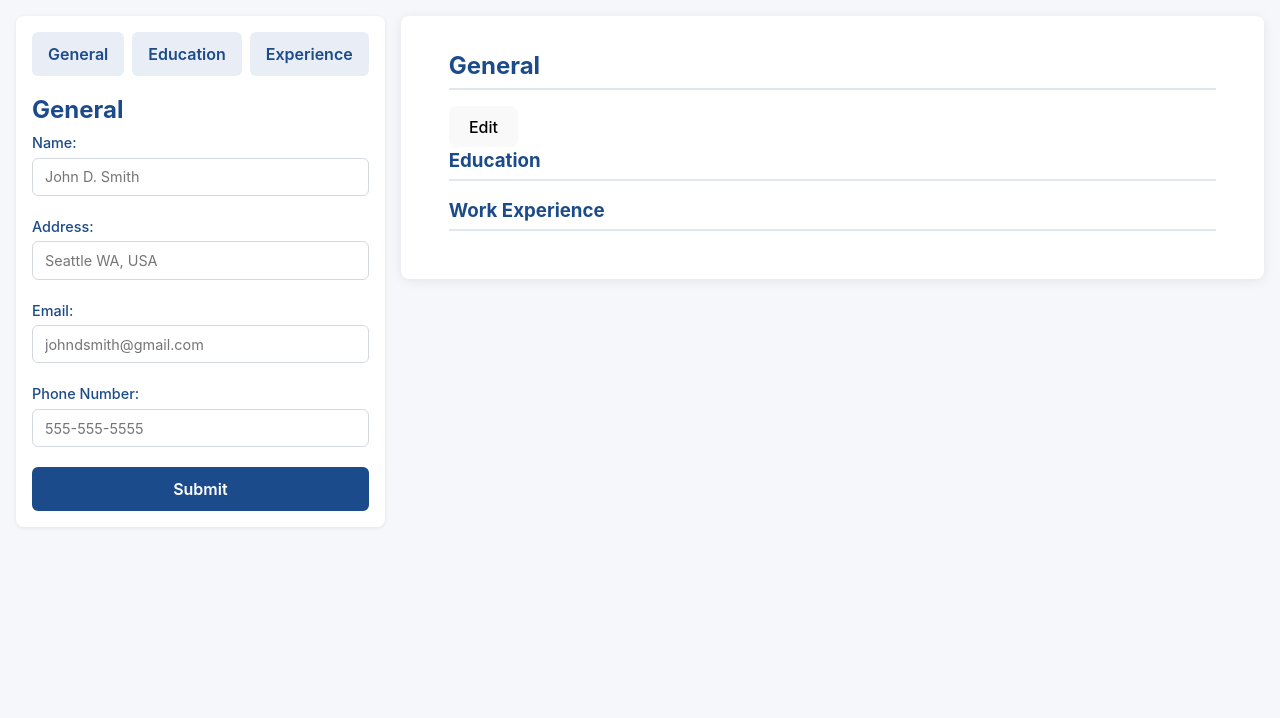
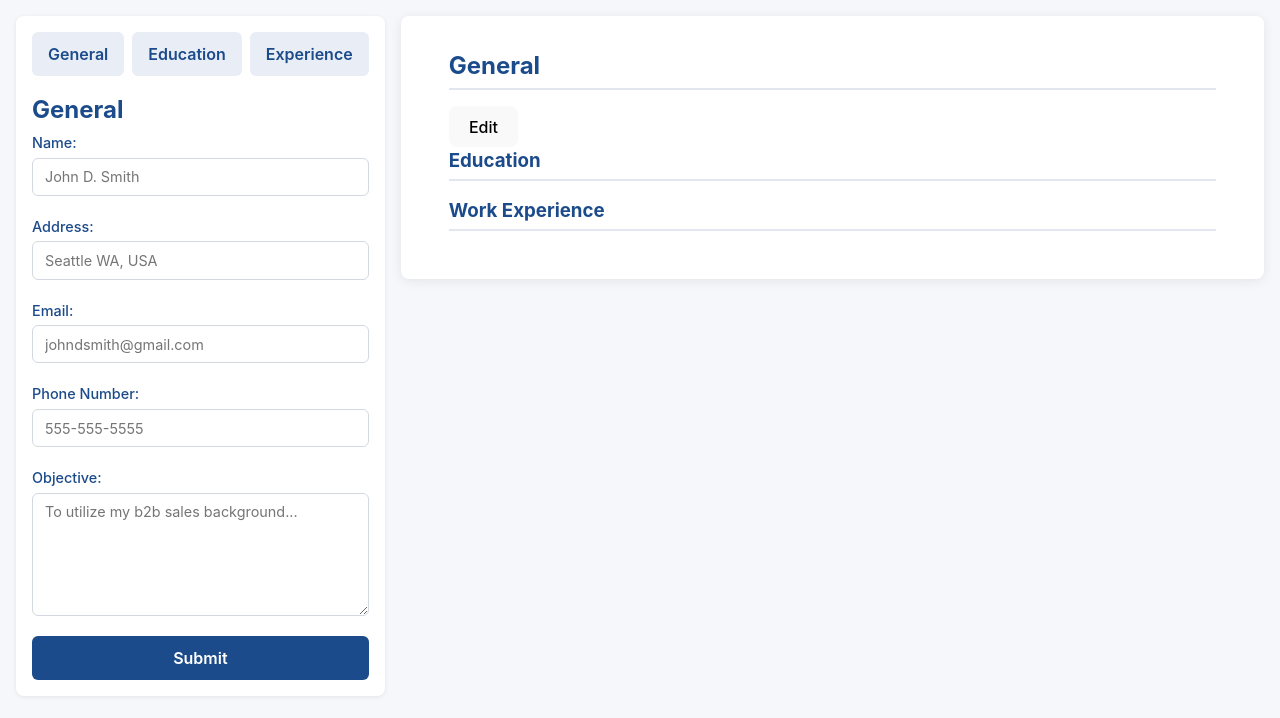
Before and after one commit to thongster/odin-cv-application, a React (Vite) app: page / in a window 1280 px wide. Shown: the top 718 px of the page. Built offline with nearby package versions, Linux system fonts and the light colour scheme.

Commit message:
add objective state to General component

```diff
--- a/src/components/General.jsx
+++ b/src/components/General.jsx
@@ -17,6 +17,7 @@ export default function General({
     email: "",
     phone: "",
     address: "",
+    objective: "",
   });
 
   function handleSubmit(e) {
@@ -26,11 +27,13 @@ export default function General({
       setEmail(genEdit.email);
       setPhone(genEdit.phone);
       setAddress(genEdit.address);
+      setObjective(genEdit.objective);
     } else if (!isGenEdit) {
       setName(input.name);
       setEmail(input.email);
       setPhone(input.phone);
       setAddress(input.address);
+      setObjective(input.objective);
     }
     setIsGenEdit(false); // set edit state back to false
   }
@@ -99,6 +102,21 @@ export default function General({
             }
           />
         </div>
+        <div className="objectiveDiv">
+          <label htmlFor="objective">Objective: </label>
+          <textarea
+            id="objective"
+            required
+            rows="6"
+            placeholder="To utilize my b2b sales background..."
+            value={isGenEdit ? genEdit.objective : input.objective}
+            onChange={(e) =>
+              isGenEdit
+                ? setGenEdit({ ...genEdit, objective: e.target.value })
+                : setInput({ ...input, objective: e.target.value })
+            }
+          ></textarea>
+        </div>
         <button type="submit">Submit</button>
       </form>
     </>
```
